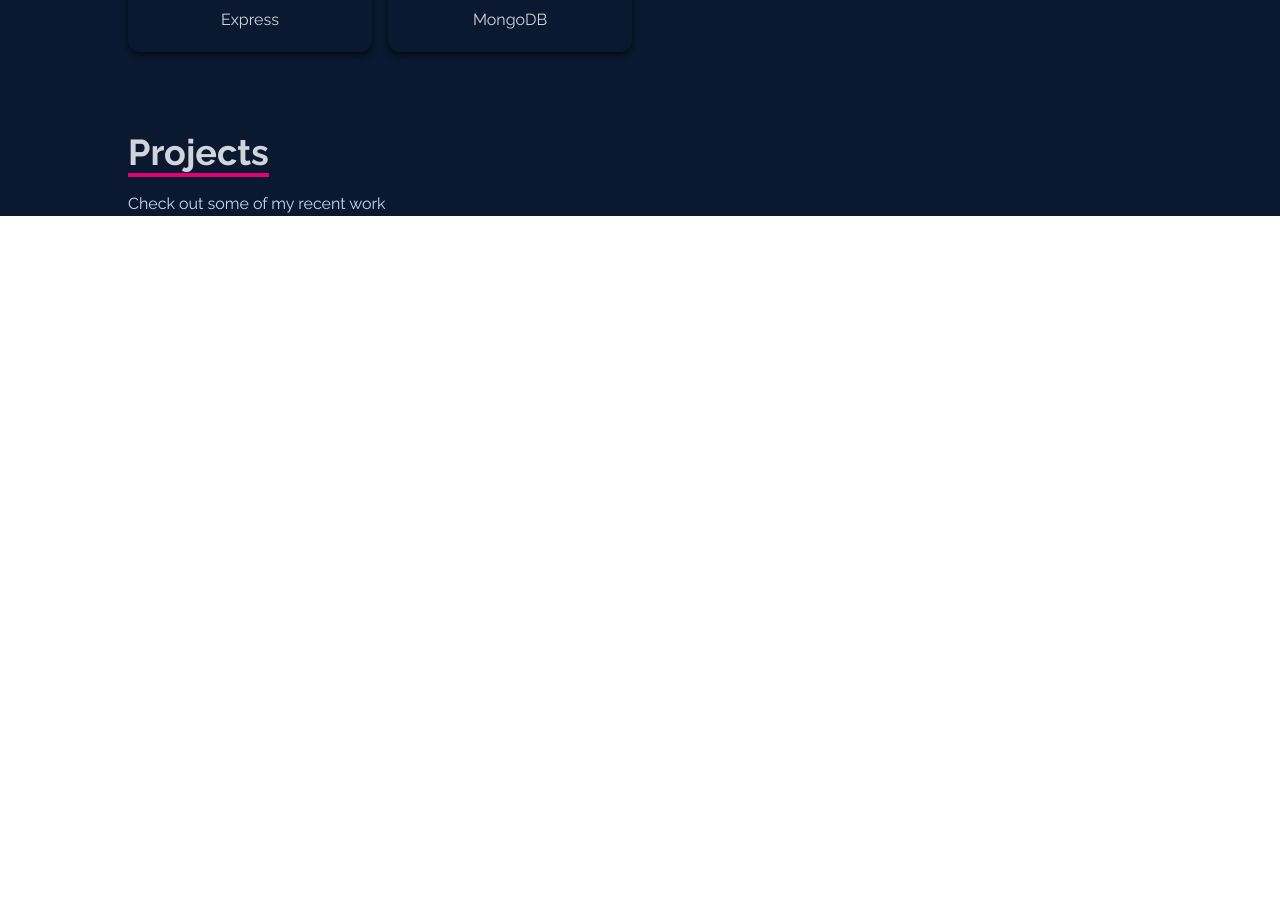
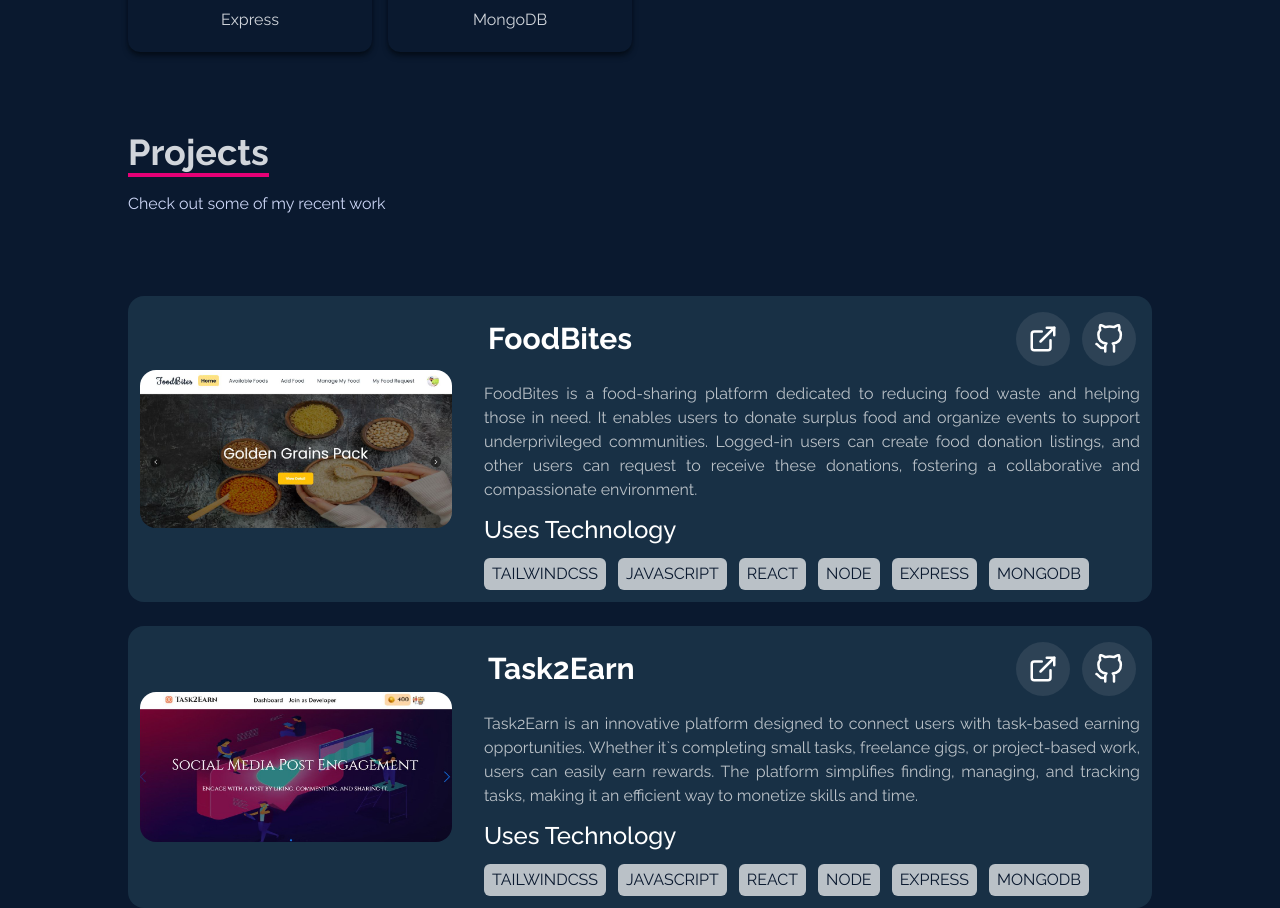
Before and after one commit to Shahriarkawsik/My-Portfolio, a React (Vite) app: page / in a window 1280 px wide. Shown: the part 1280-2188 px from the top of the page. Before the commit the page ends 1496 px from the top, so only its background shows below. Built offline with nearby package versions, Linux system fonts and the light colour scheme.

Commit message:
add some projects

```diff
--- a/src/Components/Header/Banner.jsx
+++ b/src/Components/Header/Banner.jsx
@@ -5,14 +5,16 @@
 
 const Banner = () => {
   return (
-    <section className="font-Raleway relative lg:h-[600px] lg:pt-24">
+    <section className="font-Raleway relative lg:h-[600px] pt-24 sm:pt-24 lg:pt-24">
       {/* My Description */}
-      <div className="w-9/12 lg:w-2/5 mx-auto py-10 lg:py-24 space-y-2 sm:space-y-3 lg:space-y-5 -z-10">
-        <p className="text-color4 leading-6 ">Hi, my name is</p>
-        <h1 className="text-3xl sm:text-6xl lg:text-7xl lg:leading-72 text-white font-extrabold">
+      <div className="w-10/12 lg:w-full xl:w-6/12 mx-auto py-10 sm:py-28 lg:py-24 space-y-2 sm:space-y-3 lg:space-y-5 -z-10 ">
+        <p className="text-color4 leading-6 text-xl sm:text-xl lg:text-2xl xl:text-xl">
+          Hi, my name is
+        </p>
+        <h1 className="text-3xl sm:text-6xl lg:text-5xl xl:text-7xl lg:leading-16 xl:leading-72 text-white font-extrabold">
           Md. Shahriar Kabir
         </h1>
-        <p className="text-color6 max-lg:text-justify sm:text-2xl">
+        <p className="text-color6 text-justify sm:text-2xl">
           I’m a full-stack developer specializing in building (and occasionally
           designing) exceptional digital experiences. I Am Graduated From
           <strong>
--- a/src/Components/Home/Projects.jsx
+++ b/src/Components/Home/Projects.jsx
@@ -1,12 +1,151 @@
+import { FiExternalLink, FiGithub } from "react-icons/fi";
+import project1 from "../../assets/projects/project1.png";
+import project2 from "../../assets/projects/project2.png";
+
 const Projects = () => {
   return (
-    <section className=" font-Raleway w-11/12 lg:w-4/5 mx-auto lg:space-y-20">
+    <section className=" font-Raleway w-11/12 lg:w-4/5 mx-auto space-y-10 lg:space-y-20">
       <div className="space-y-6">
         <h1 className="text-4xl leading-10 text-color1 font-bold border-b-4 border-pink-600 inline ">
           Projects
         </h1>
         <p className="text-color5 mt-5">Check out some of my recent work</p>
       </div>
+      {/* Projects */}
+      <div className="space-y-6">
+        {/* Project one */}
+        <div className="grid grid-cols-1 lg:grid-cols-3 gap-8 items-center justify-center  max-lg:space-y-5 p-3 rounded-xl sm:rounded-2xl bg-color3 hover:scale-105 transition-all">
+          <figure className="col-span-1 w-full">
+            <img
+              className="w-full h-full rounded-2xl  bg-fixed "
+              src={project1}
+              alt=""
+            />
+          </figure>
+          <div className="col-span-1 lg:col-span-2 space-y-3">
+            <div className="flex justify-between items-center p-1">
+              <h1 className="text-white text-2xl sm:text-3xl lg:text-3xl font-bold">
+                FoodBites
+              </h1>
+              <div className="space-x-3">
+                {/* Live link */}
+                <a href="https://foodbites-2008e.web.app" target="_blank">
+                  <button className="rounded-full p-2  sm:p-3 lg:p-3 bg-bgIcon text-white">
+                    <FiExternalLink className="text-2xl sm:text-3xl lg:text-3xl hover:text-[#6a7987]" />
+                  </button>
+                </a>
+                {/* github */}
+                <a
+                  href="https://github.com/Shahriarkawsik/PHB10A11-FoodBites-Client.git"
+                  target="_blank"
+                >
+                  <button className="rounded-full p-2 sm:p-3 lg:p-3 bg-bgIcon text-white">
+                    <FiGithub className="text-2xl sm:text-3xl lg:text-3xl hover:text-[#6a7987]" />
+                  </button>
+                </a>
+              </div>
+            </div>
+            <p className="text-white7 text-justify">
+              FoodBites is a food-sharing platform dedicated to reducing food
+              waste and helping those in need. It enables users to donate
+              surplus food and organize events to support underprivileged
+              communities. Logged-in users can create food donation listings,
+              and other users can request to receive these donations, fostering
+              a collaborative and compassionate environment.
+            </p>
+            <h3 className="text-white text-xl lg:text-2xl font-medium">
+              Uses Technology
+            </h3>
+            {/* Uses Technology */}
+            <div className="flex flex-wrap items-center gap-3">
+              <button className="uppercase bg-white7 text-color2 rounded-md px-2 py-1">
+                tailwindcss
+              </button>
+              <button className="uppercase bg-white7 text-color2 rounded-md px-2 py-1">
+                javascript
+              </button>
+              <button className="uppercase bg-white7 text-color2 rounded-md px-2 py-1">
+                react
+              </button>
+              <button className="uppercase bg-white7 text-color2 rounded-md px-2 py-1">
+                node
+              </button>
+              <button className="uppercase bg-white7 text-color2 rounded-md px-2 py-1">
+                express
+              </button>
+              <button className="uppercase bg-white7 text-color2 rounded-md px-2 py-1">
+                mongodb
+              </button>
+            </div>
+          </div>
+        </div>
+        {/* Project Two */}
+        <div className="grid grid-cols-1 lg:grid-cols-3 gap-8 items-center justify-center max-lg:space-y-5 p-3 rounded-xl sm:rounded-2xl bg-color3 hover:scale-105 transition-all">
+          <figure className="col-span-1 w-full">
+            <img
+              className="w-full h-full rounded-2xl  bg-fixed "
+              src={project2}
+              alt=""
+            />
+          </figure>
+          <div className="col-span-1 lg:col-span-2 space-y-3">
+            <div className="flex justify-between items-center p-1">
+              <h1 className="text-white text-2xl sm:text-3xl lg:text-3xl font-bold">
+                Task2Earn
+              </h1>
+              <div className="space-x-3">
+                {/* Live link */}
+                <a href="https://task2earn-a6f57.web.app" target="_blank">
+                  <button className="rounded-full p-2  sm:p-3 lg:p-3 bg-bgIcon text-white">
+                    <FiExternalLink className="text-2xl sm:text-3xl lg:text-3xl hover:text-[#6a7987]" />
+                  </button>
+                </a>
+                {/* github */}
+                <a
+                  href="https://github.com/Shahriarkawsik/Task2Earn-Client.git"
+                  target="_blank"
+                >
+                  <button className="rounded-full p-2 sm:p-3 lg:p-3 bg-bgIcon text-white">
+                    <FiGithub className="text-2xl sm:text-3xl lg:text-3xl hover:text-[#6a7987]" />
+                  </button>
+                </a>
+              </div>
+            </div>
+            <p className="text-white7 text-justify">
+              Task2Earn is an innovative platform designed to connect users with
+              task-based earning opportunities. Whether it`s completing small
+              tasks, freelance gigs, or project-based work, users can easily
+              earn rewards. The platform simplifies finding, managing, and
+              tracking tasks, making it an efficient way to monetize skills and
+              time.
+            </p>
+            <h3 className="text-white text-xl lg:text-2xl font-medium">
+              Uses Technology
+            </h3>
+            {/* Uses Technology */}
+            <div className="flex flex-wrap items-center gap-3">
+              <button className="uppercase bg-white7 text-color2 rounded-md px-2 py-1">
+                tailwindcss
+              </button>
+              <button className="uppercase bg-white7 text-color2 rounded-md px-2 py-1">
+                javascript
+              </button>
+              <button className="uppercase bg-white7 text-color2 rounded-md px-2 py-1">
+                react
+              </button>
+              <button className="uppercase bg-white7 text-color2 rounded-md px-2 py-1">
+                node
+              </button>
+              <button className="uppercase bg-white7 text-color2 rounded-md px-2 py-1">
+                express
+              </button>
+              <button className="uppercase bg-white7 text-color2 rounded-md px-2 py-1">
+                mongodb
+              </button>
+            </div>
+          </div>
+        </div>
+      </div>
     </section>
   );
 };
--- a/src/Pages/Home.jsx
+++ b/src/Pages/Home.jsx
@@ -10,10 +10,10 @@
 
 const Home = () => {
   return (
-    <div className="lg:space-y-20 relative">
+    <div className="space-y-10 lg:space-y-20 relative">
       {/* Social Icons */}
 
-      <div className="fixed top-1/3 left-0 flex flex-col gap-3 z-50">
+      <div className="fixed lg:top-2/3 xl:top-1/4 left-0 flex flex-col gap-3 z-50 max-lg:hidden">
         {/* Facebook */}
         <button className="bg-facebook px-2 py-3 transition-all duration-300 lg:-translate-x-[115px] lg:hover:translate-x-0 rounded-r-md">
           <a
@@ -30,7 +30,7 @@
         <button className="bg-linkedIn px-2 py-3 transition-all duration-300 lg:-translate-x-[115px] lg:hover:translate-x-0 rounded-r-md">
           <a
             className="flex items-center justify-between gap-2"
-            href="https://www.facebook.com/shahriar.kawsik"
+            href="https://www.linkedin.com/in/md-shahriar-kabir-cse"
             target="_blank"
           >
             <span className="text-color1 text-2xl leading-6">LinkedIn</span>
@@ -42,7 +42,7 @@
         <button className="bg-github px-2 py-3 transition-all duration-300 lg:-translate-x-[115px] lg:hover:translate-x-0 rounded-r-md">
           <a
             className="flex items-center justify-between gap-2"
-            href="https://www.facebook.com/shahriar.kawsik"
+            href="https://github.com/Shahriarkawsik"
             target="_blank"
           >
             <span className="text-color1 text-2xl leading-6">Github</span>
@@ -54,7 +54,7 @@
         <button className="bg-whatsApp px-2 py-3 transition-all duration-300 lg:-translate-x-[115px] lg:hover:translate-x-0 rounded-r-md">
           <a
             className="flex items-center justify-between gap-2"
-            href="https://www.facebook.com/shahriar.kawsik"
+            href="https://wa.me/01793747139"
             target="_blank"
           >
             <span className="text-color1 text-2xl leading-6">WhatsApp</span>
--- a/src/index.css
+++ b/src/index.css
@@ -14,6 +14,8 @@
   --color-github : #333333;
   --color-linkedIn : rgb(10, 102, 194);
   --color-whatsApp : #25d366;
+  --color-bgIcon : #2d4255;
+  --color-white7 : rgb(255,255,255,0.7);
 
   --leading-72: 72px;
 }
```
Also changed, not shown: src/assets/projects/project1.png (added), src/assets/projects/project2.png (added).
